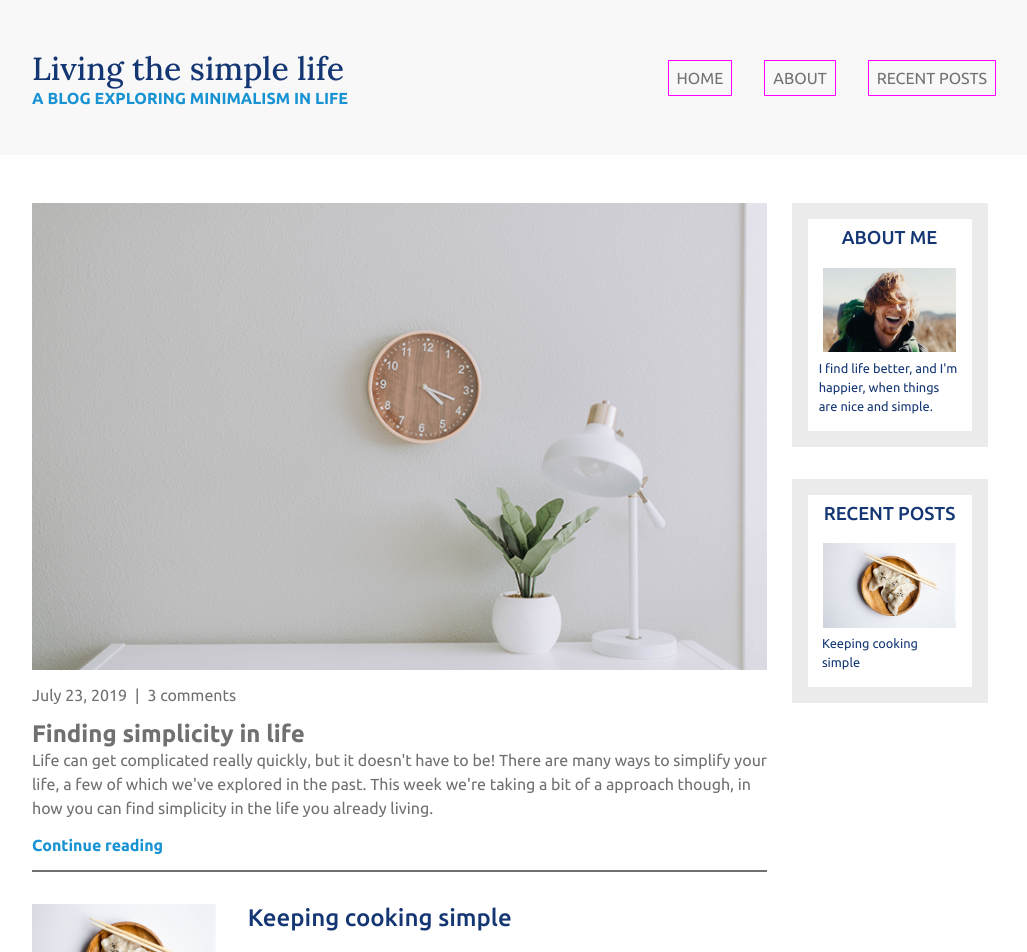
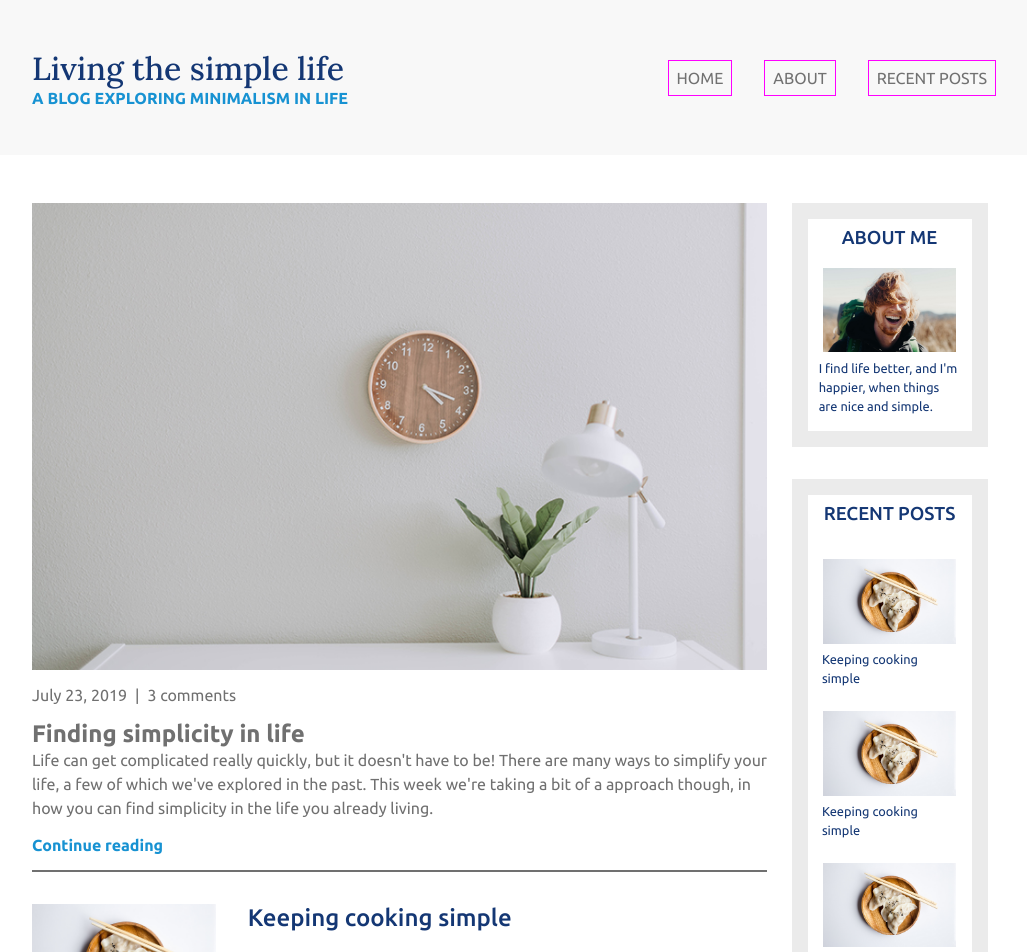
Before and after one commit to MiloBlackstar/Simple-life, a React (Vite) app: page / in a window 1280 px wide. Shown: the top 952 px of the page, without its empty margins (118-1145 px from the left). Built offline with nearby package versions, Linux system fonts and the light colour scheme.

Commit message:
Create Post component and finish recent post bar

```diff
--- /dev/null
+++ b/src/components/Posts.jsx
@@ -0,0 +1,10 @@
+import Food from '../images/food.jpg'
+
+export default function Posts() {
+  return (
+    <div className="white-border">
+          <img className="right-section-images" src={Food} />
+          <p class="post-title">Keeping cooking simple</p>
+    </div>
+  )
+}
--- a/src/components/RecentPostsSmall.jsx
+++ b/src/components/RecentPostsSmall.jsx
@@ -1,13 +1,14 @@
-import Food from '../images/food.jpg'
+import Posts from './Posts.jsx'
 
 export default function RecentPostsSmall() {
   return (
     <div className="small-container">
       <div className="white-border">
-          <h3 className="article-title">RECENT POSTS</h3>
-          <img className="right-section-images" src={Food} />
-          <p class="post-title">Keeping cooking simple</p>
+        <h3 className="article-title">RECENT POSTS</h3>
       </div>
+      <Posts />
+      <Posts />
+      <Posts />
     </div>
   )
 }
```
